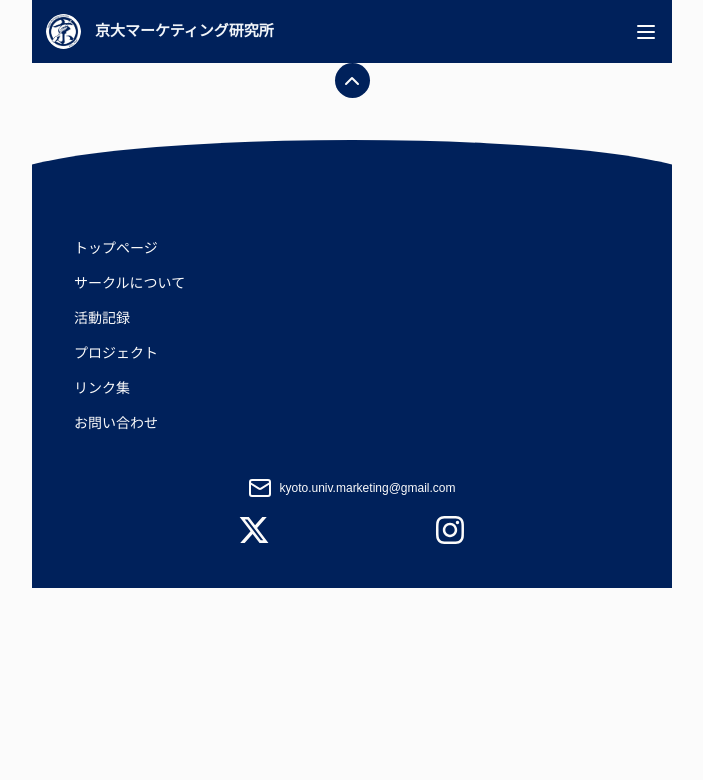
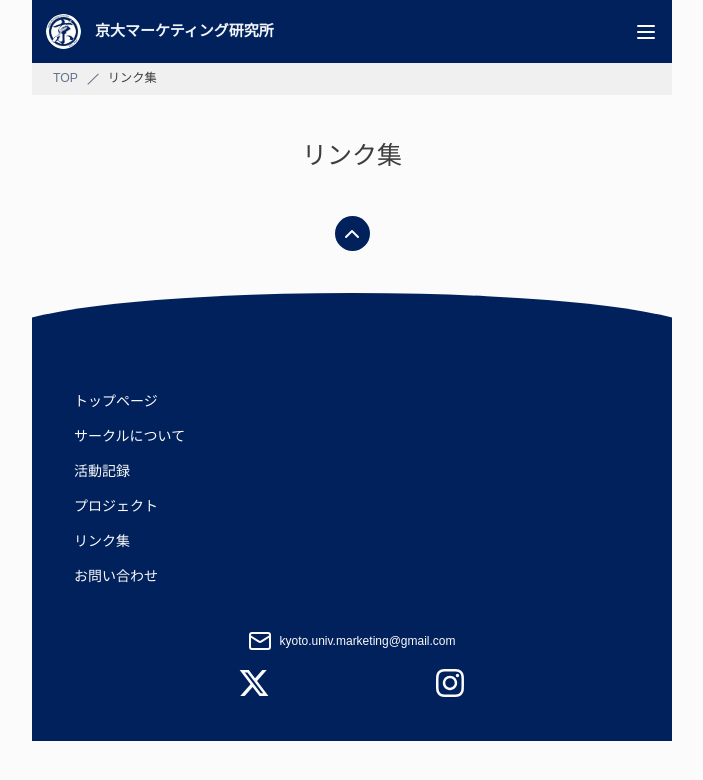
Before and after one commit to kyoto-univ-marketing/kyoto-univ-marketing-web, a Next.js app: page /links in a window 1280 px wide. Shown: the top 780 px of the page, without its empty margins (288-991 px from the left). Built offline with nearby package versions, Linux system fonts and the light colour scheme; a web font is replaced by a local one.

Commit message:
リンクページコンポーネントを作成

```diff
--- a/src/app/(withHeader)/links/page.tsx
+++ b/src/app/(withHeader)/links/page.tsx
@@ -1,3 +1,16 @@
+import { Metadata } from 'next'
+
+import { LinksPage } from '@/components/links/LinksPage/LinksPage'
+import { pageLinkObject } from '@/constants/pageLinks'
+
+export const metadata: Metadata = {
+    title: pageLinkObject.LINKS.text,
+}
+
 export default function Page() {
-    return <></>
+    return (
+        <>
+            <LinksPage />
+        </>
+    )
 }
--- /dev/null
+++ b/src/components/links/LinksPage/LinksPage.tsx
@@ -0,0 +1,21 @@
+import { FC } from 'react'
+
+import { BreadCrumb } from '@/components/common/BreadCrumb/BreadCrumb'
+import { PageTitle } from '@/components/common/PageTitle/PageTitle'
+import { pageLinkObject } from '@/constants/pageLinks'
+
+export interface LinksPageProps {}
+
+export const LinksPage: FC<LinksPageProps> = ({ ...props }) => {
+    return (
+        <>
+            <BreadCrumb
+                items={[
+                    { label: pageLinkObject.TOP.textEng, href: pageLinkObject.TOP.href },
+                    { label: pageLinkObject.LINKS.text },
+                ]}
+            />
+            <PageTitle>{pageLinkObject.LINKS.text}</PageTitle>
+        </>
+    )
+}
```
Also changed, not shown: 1 other file (tests, documents, lock files or other folders).
